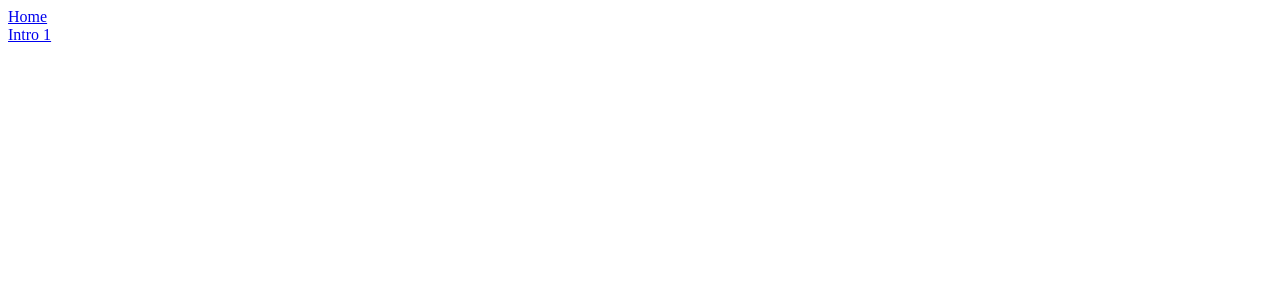
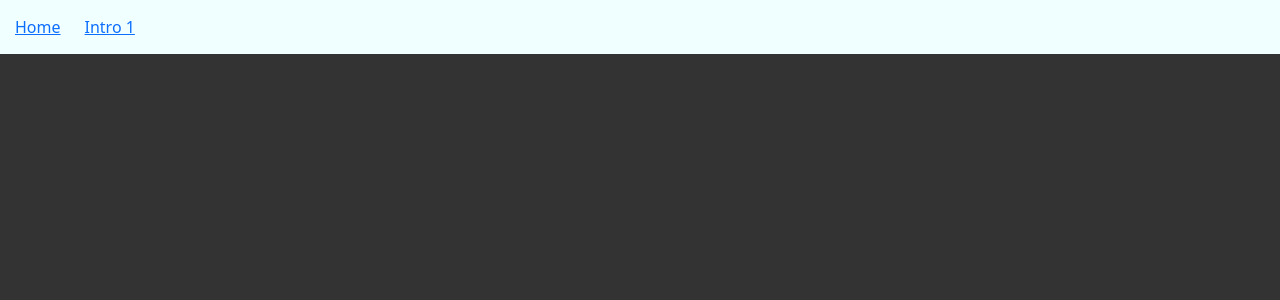
Before and after one commit to neomasterhub/rxjs-demos, an Angular app: page / in a window 1280 px wide. Shown: the top 300 px of the page. Built offline with nearby package versions, Linux system fonts and the light colour scheme.

Commit message:
Bootstrap

```diff
--- a/angular.json
+++ b/angular.json
@@ -23,6 +23,7 @@
               "src/assets"
             ],
             "styles": [
+              "node_modules/bootstrap/dist/css/bootstrap.min.css",
               "src/styles.css"
             ],
             "scripts": []
--- a/package.json
+++ b/package.json
@@ -18,6 +18,7 @@
     "@angular/platform-browser": "^14.2.0",
     "@angular/platform-browser-dynamic": "^14.2.0",
     "@angular/router": "^14.2.0",
+    "bootstrap": "^5.2.1",
     "rxjs": "~7.5.0",
     "tslib": "^2.3.0",
     "zone.js": "~0.11.4"
--- a/src/app/app.component.css
+++ b/src/app/app.component.css
@@ -0,0 +1,4 @@
+nav {
+    padding: 15px;
+    background-color: azure;
+}
--- a/src/app/app.component.html
+++ b/src/app/app.component.html
@@ -1,5 +1,13 @@
-<nav>
-    <a routerLink="/">Home</a><br>
-    <a routerLink="/intro-1">Intro 1</a>
+<nav class="container-fluid">
+    <div class="row">
+        <div class="col-auto">
+            <a routerLink="/">Home</a>
+        </div>
+        <div class="col-auto">
+            <a routerLink="/intro-1">Intro 1</a>
+        </div>
+    </div>
 </nav>
-<router-outlet></router-outlet>
+<main>
+    <router-outlet></router-outlet>
+</main>
--- a/src/styles.css
+++ b/src/styles.css
@@ -1 +1,6 @@
-/* You can add global styles to this file, and also import other style files */
+body {
+    background-color: #333;
+}
+main {
+    padding: 15px;
+}
```
Also changed, not shown: 1 other file (tests, documents, lock files or other folders).
